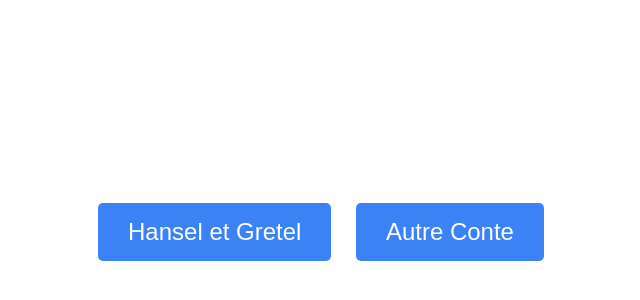
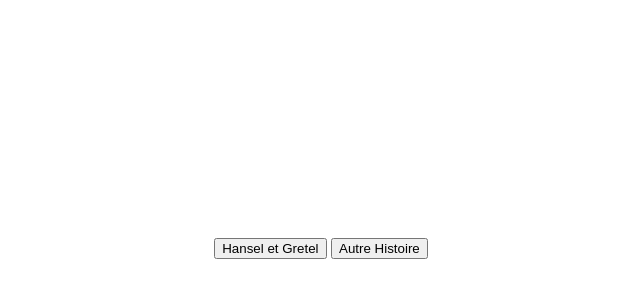
Before and after one commit to mba31/projetConduiteDeProjet, a plain HTML site: page index.html in a window 1280 px wide. Shown: the part 208-508 px from the top of the page, without its empty margins (319-959 px from the left). Drawn offline with Linux system fonts and the light colour scheme.

Commit message:
Update index.html

```diff
--- a/index.html
+++ b/index.html
@@ -40,17 +40,24 @@
     </style>
 </head>
 <body>
-    <div id="home-container">
-        <h1>Choisissez un conte</h1>
-        <button class="button" onclick="startStory('hansel_et_gretel')">Hansel et Gretel</button>
-        <button class="button" onclick="startStory('autre_conte')">Autre Conte</button>
+    <div id="container">
+        <h1>Bienvenue dans les Contes Interactifs</h1>
+        <p>Choisissez une histoire à écouter :</p>
+
+        <button id="start-button">Hansel et Gretel</button>
+        <button id="other-story-button">Autre Histoire</button>
     </div>
 
     <script>
-        function startStory(storyName) {
-            localStorage.setItem('selectedStory', storyName);
-            window.location.href = 'story.html';  // Redirige vers la page du conte interactif
-        }
+        document.getElementById("start-button").addEventListener("click", function() {
+            localStorage.setItem("selectedStory", "hansel_et_gretel"); // Histoire par défaut
+            window.location.href = "story.html";
+        });
+
+        document.getElementById("other-story-button").addEventListener("click", function() {
+            localStorage.setItem("selectedStory", "autre_conte"); // Autre histoire
+            window.location.href = "story.html";
+        });
     </script>
 </body>
 </html>
```
